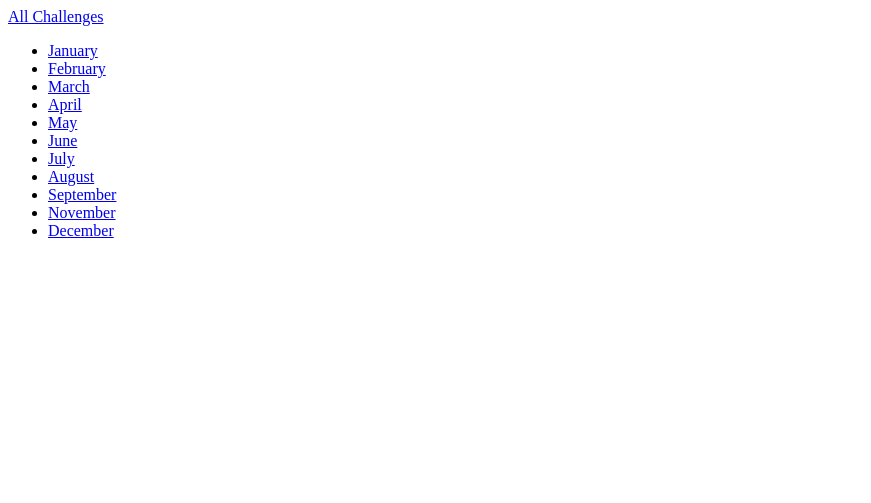
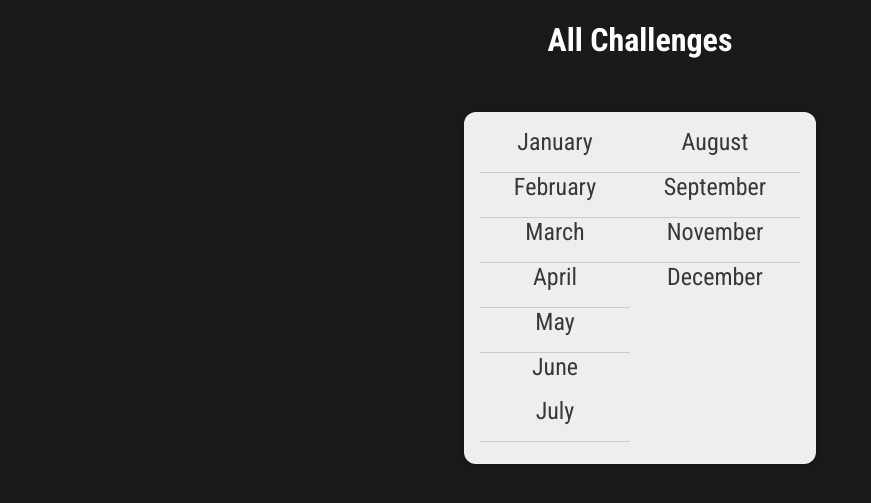
Before and after one commit to 9637231757/monthly-challanges, a Django app: page /challenges/ in a window 1280 px wide. Shown: the top 503 px of the page, without its empty margins (0-871 px from the left). Run offline with Django 4.2, Linux system fonts and the light colour scheme.

Commit message:
applied css on html files

```diff
--- a/Templates/base.html
+++ b/Templates/base.html
@@ -1,9 +1,14 @@
+{% load static %}
 <!DOCTYPE html>
 <html lang="en">
 <head>
     <meta charset="UTF-8">
     <meta name="viewport" content="width=device-width, initial-scale=1.0">
     <title>{% block page_title %}My Challenges{% endblock %}</title>
+    <link rel="stylesheet" href="{% static 'styles.css' %}">
+
+    {% block css_files %}
+    {% endblock %}
 </head>
 <body>
     {% block content %}{% endblock %}
--- a/challenges/Templates/challenges/challenge.html
+++ b/challenges/Templates/challenges/challenge.html
@@ -1,4 +1,10 @@
 {% extends "base.html" %}
+{% load static %}
+
+{% block css_files%}
+  <link rel="stylesheet" href="{% static 'challenges/challenge.css' %}">
+  <link rel="stylesheet" href="{% static 'challenges/includes/headers.css' %}">
+{% endblock %}
 
 {% block page_title %}
     {{month_name|title}} challenge
--- a/challenges/Templates/challenges/index.html
+++ b/challenges/Templates/challenges/index.html
@@ -1,4 +1,10 @@
 {%extends "base.html"%}
+{% load static %}
+
+{% block css_files%}
+  <link rel="stylesheet" href="{% static 'challenges/challenges.css' %}">
+  <link rel="stylesheet" href="{% static 'challenges/includes/headers.css' %}">
+{% endblock %}
 
 {% block page_title %}
   All challenges
--- /dev/null
+++ b/challenges/static/challenges/challenges.css
@@ -0,0 +1,37 @@
+ul{
+    list-style: none;
+    margin: 2rem auto;
+    width: 90%;
+    max-width: 20rem;
+    box-shadow: 0 2px 8px rgba(0, 0, 0, 0.26);
+    padding: 1rem;
+    border-radius: 12px;
+    display: flex;
+    flex-direction: column;
+    flex-wrap: wrap;
+    height: 20rem;
+    background-color: #eeeeee;
+}
+
+li {
+    margin: lrem 0;
+    text-align: center;
+    font-size: 1.5rem;
+    border-bottom: 1px solid #ccc;
+    padding-bottom: 1rem;
+}
+
+li:last-of-type,
+li:nth-of-type(6) {
+    border-bottom: none;
+}
+
+li a {
+    text-decoration: none;
+    color: #383838;
+}
+
+li a:hover,
+li a:active{
+    color: #7e0154;
+}
--- /dev/null
+++ b/challenges/static/challenges/includes/headers.css
@@ -0,0 +1,25 @@
+header{
+    width: 100%;
+    height: 5rem;
+    background-color: #1a1a1a;
+}
+
+header nav{
+    width: 100%;
+    height: 100%;
+    display: flex;
+    justify-content: center;
+    align-items: center ;
+}
+
+header nav a{
+    color: white;
+    font-size: 2rem;
+    font-weight: bold;
+    text-decoration: none;
+}
+
+header nav a:hover,
+header nav a:active {
+    color: #cf54a6;
+}
--- a/monthly_challenges/settings.py
+++ b/monthly_challenges/settings.py
@@ -117,6 +117,9 @@ USE_TZ = True
 # https://docs.djangoproject.com/en/4.2/howto/static-files/
 
 STATIC_URL = 'static/'
+STATICFILES_DIRS = [
+    BASE_DIR / "static",
+]
 
 # Default primary key field type
 # https://docs.djangoproject.com/en/4.2/ref/settings/#default-auto-field
--- /dev/null
+++ b/static/styles.css
@@ -0,0 +1,12 @@
+
+@import url('https://fonts.googleapis.com/css2?family=Roboto+Condensed:ital,wght@0,100..900;1,100..900&display=swap');
+
+html{
+    font-family: "Roboto Condensed", sans-serif
+}
+
+body{
+    margin:0;
+    background-color: #1a1a1a;
+
+}
```
Also changed, not shown: challenges/static/challenges/includes/challenge.css (added, +22 -0 lines).
